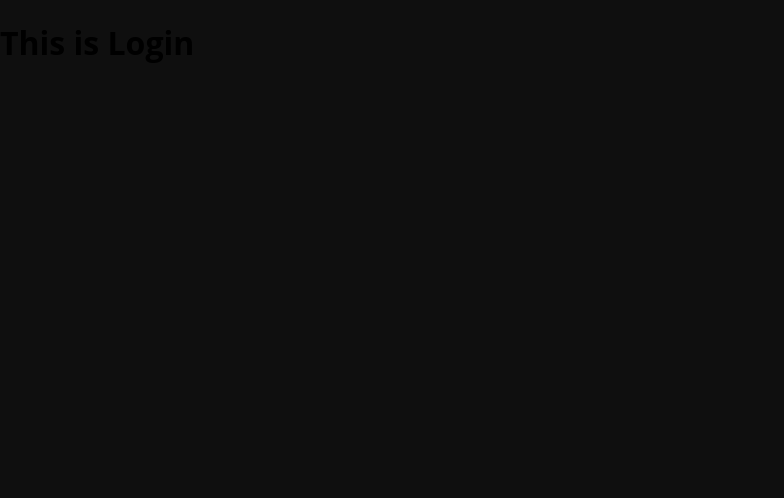
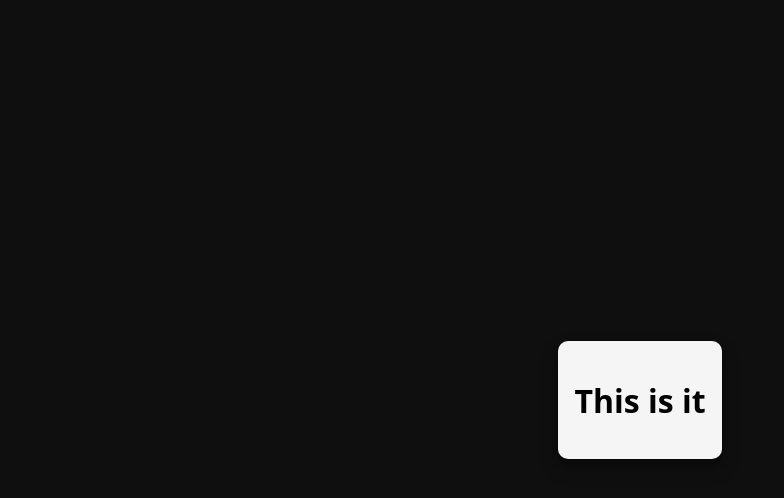
Before and after one commit to Reshi27/react-original-portfolio, a React (Vite) app: page / in a window 1280 px wide. Shown: the top 498 px of the page, without its empty margins (0-784 px from the left). Built offline with nearby package versions, Linux system fonts and the light colour scheme.

Commit message:
advanced theming

```diff
--- /dev/null
+++ b/src/components/common/Card/Card.tsx
@@ -0,0 +1,9 @@
+import React, { Fragment } from "react";
+import * as S from "./CardStyle";
+export const Card = (props: any) => {
+  return (
+    <Fragment>
+      <S.Card className={`${props.className}`}>{props.children}</S.Card>
+    </Fragment>
+  );
+};
--- /dev/null
+++ b/src/components/common/Card/CardStyle.ts
@@ -0,0 +1,8 @@
+import styled from "styled-components";
+
+export const Card = styled.div`
+  background-color: whitesmoke;
+  padding: 1rem;
+  border-radius: 10px;
+  box-shadow: rgba(0, 0, 0, 0.19) 0px 10px 20px, rgba(0, 0, 0, 0.23) 0px 6px 6px;
+`;
--- a/src/components/common/LoginForm/LoginForm.tsx
+++ b/src/components/common/LoginForm/LoginForm.tsx
@@ -1,11 +1,13 @@
 import React, { Fragment } from "react";
-import { Background } from "./LoginStyle";
-
+import { Background, LoginContainer } from "./LoginStyle";
+import { Card } from "../Card/Card";
 export const LoginForm = () => {
   return (
     <Fragment>
       <Background>
-        <h1>This is Login</h1>
+        <Card>
+          <h1>This is it</h1>
+        </Card>
       </Background>
     </Fragment>
   );
--- a/src/components/common/LoginForm/LoginStyle.tsx
+++ b/src/components/common/LoginForm/LoginStyle.tsx
@@ -5,4 +5,11 @@ export const Background = styled.div`
   width: 100%;
   height: 100%;
   position: fixed;
+  display: flex;
+  align-items: center;
+  justify-content: center;
 `;
+
+export const LoginContainer = styled.div`
+  background-color: green;
+`;
```
